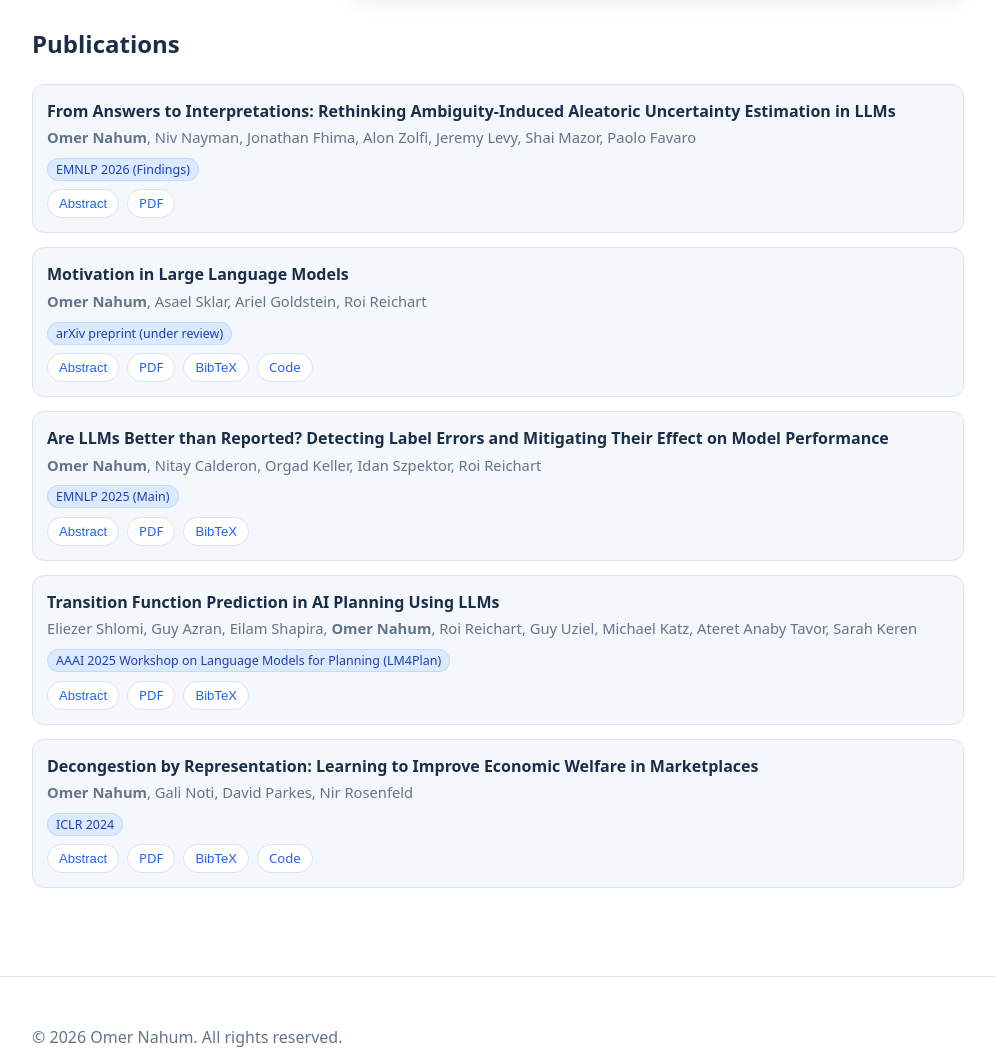
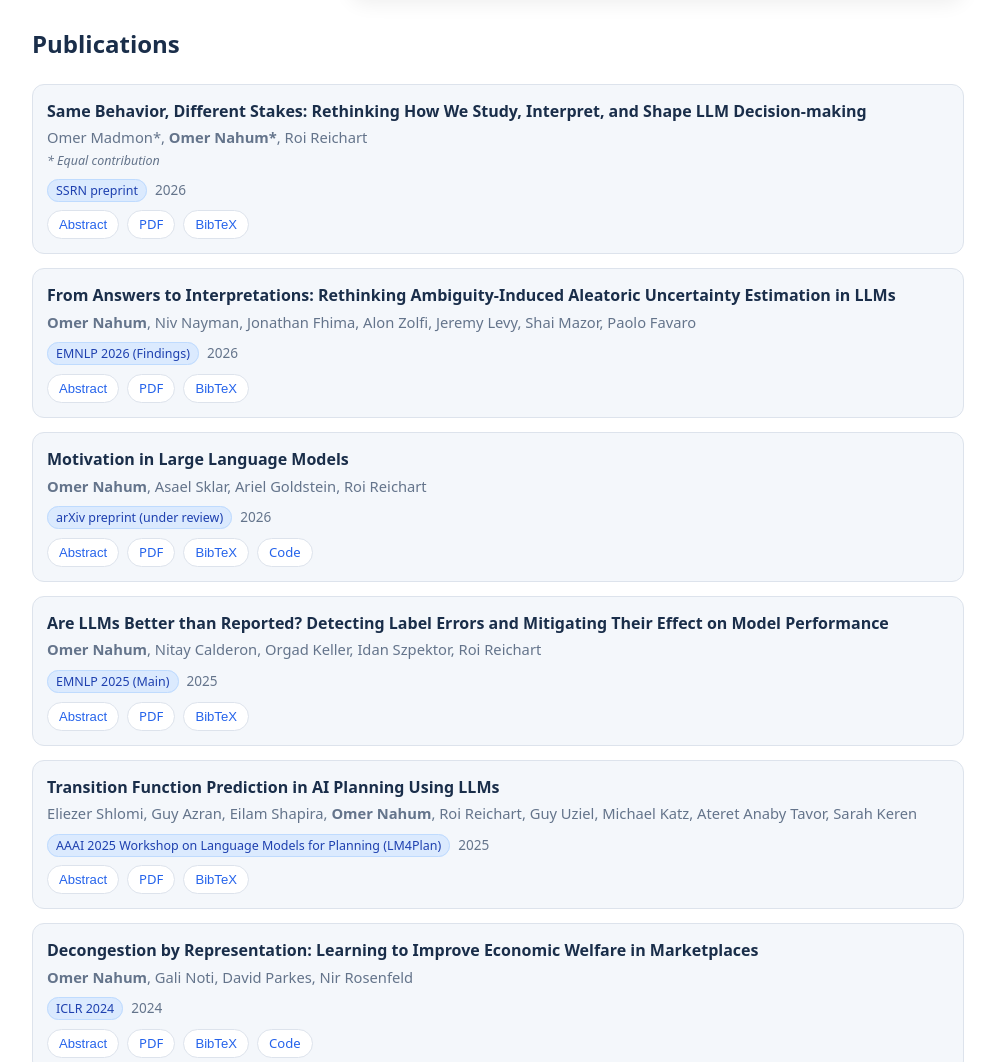
Before and after one commit to omer6nahum/omer6nahum.github.io, a plain HTML site: page index.html in a window 1280 px wide. Shown: the part 898-1960 px from the top of the page, without its empty margins (142-1137 px from the left). Drawn offline with Linux system fonts and the light colour scheme; some icons are missing.

Commit message:
Add Same Behavior, Different Stakes paper; show years; update EMNLP Findings links
- Add SSRN paper with equal-contribution marks and note
- Point aleatoric uncertainty paper to ACL Anthology PDF and add its BibTeX
- Show year next to venue badge; order newest-first within a year

Co-Authored-By: Claude Opus 5.5 <noreply@anthropic.com>

```diff
--- a/assets/pubs.js
+++ b/assets/pubs.js
@@ -9,7 +9,8 @@ async function renderPublications(containerId) {
 
   const resp = await fetch('data/publications.json');
   const pubs = await resp.json();
-  _sortedPubs = pubs.sort((a, b) => b.year - a.year || a.title.localeCompare(b.title));
+  // Newest year first; within a year, keep the order in publications.json (list newest first there).
+  _sortedPubs = pubs.sort((a, b) => b.year - a.year);
 
   container.innerHTML = _sortedPubs.map((pub, i) => {
     const links = [
@@ -22,14 +23,15 @@ async function renderPublications(containerId) {
     ].filter(Boolean).join('');
 
     const authors = pub.authors
-      .map(a => a === 'Omer Nahum' ? `<strong>${a}</strong>` : a)
+      .map(a => a.replace(/\*$/, '') === 'Omer Nahum' ? `<strong>${a}</strong>` : a)
       .join(', ');
 
     return `
       <li class="pub">
         <div class="title">${pub.title}</div>
         <div class="meta">${authors}</div>
-        <div class="venue-line"><span class="badge">${pub.venue}</span></div>
+        ${pub.authors.some(a => a.endsWith('*')) ? `<div class="equal-note">* Equal contribution</div>` : ''}
+        <div class="venue-line"><span class="badge">${pub.venue}</span><span class="pub-year">${pub.year}</span></div>
         <div class="pub-links">${links}</div>
         ${pub.abstract ? `<div class="abstract-body" hidden><p>${pub.abstract}</p></div>` : ''}
       </li>`;
--- a/assets/styles.css
+++ b/assets/styles.css
@@ -65,7 +65,9 @@ h1,h2{color:var(--navy);}
 .pub{padding:14px; border:1px solid var(--border); border-radius:12px; background:var(--card);}
 .pub .title{font-weight:600; color:var(--navy);}
 .pub .meta{color:var(--muted); font-size:.92rem; margin-top:2px;}
+.pub .equal-note{color:var(--muted); font-size:.78rem; font-style:italic; margin-top:1px;}
 .venue-line{margin-top:6px;}
+.pub-year{margin-left:8px; color:var(--muted); font-size:.85rem;}
 .badge{padding:2px 8px; font-size:.78rem; border-radius:999px; background:#dbeafe; border:1px solid #bfdbfe; color:#1e40af; font-weight:400;}
 .pub-links{display:flex; gap:8px; flex-wrap:wrap; align-items:center; margin-top:8px;}
 
--- a/data/publications.json
+++ b/data/publications.json
@@ -1,4 +1,43 @@
 [
+  {
+    "title": "Same Behavior, Different Stakes: Rethinking How We Study, Interpret, and Shape LLM Decision-making",
+    "authors": ["Omer Madmon*", "Omer Nahum*", "Roi Reichart"],
+    "year": 2026,
+    "venue": "SSRN preprint",
+    "abstract": "Large language models (LLMs) are increasingly studied and deployed as rational agents, models of human behavior, and collaborative decision-making systems. Yet, the same observed behavior can support different conclusions depending on what the model represents and how it is evaluated. Such differences are familiar from studies of human behavior, but the pace of LLM research and reuse of models across settings make them particularly pressing. Inspired by fundamental research contributions at the intersection of AI, game theory and behavioral economics, we propose a taxonomy for making behavioral interpretations of LLMs explicit. We examine how these interpretations should inform research, evaluation, deployment, and the deliberate shaping of LLM behavior. We advocate multidisciplinary awareness to consider alternative interpretations, assess which conclusions remain justified under them, and support exchange between behavioral science and AI. Finally, we discuss limitations of the framework and the scientific and societal risks of interpretive mismatch.",
+    "pdf_link": "https://papers.ssrn.com/sol3/papers.cfm?abstract_id=7679239",
+    "github_repo": null,
+    "poster": null,
+    "video": null,
+    "project_page": null,
+    "bibtex": "@misc{madmon-nahum-2026-same,\n  title = {Same Behavior, Different Stakes: Rethinking How We Study, Interpret, and Shape {LLM} Decision-making},\n  author = {Madmon, Omer and Nahum, Omer and Reichart, Roi},\n  year = {2026},\n  month = oct,\n  note = {Available at SSRN: https://ssrn.com/abstract=7679239},\n  howpublished = {SSRN preprint},\n  url = {https://ssrn.com/abstract=7679239}\n}"
+  },
+  {
+    "title": "From Answers to Interpretations: Rethinking Ambiguity-Induced Aleatoric Uncertainty Estimation in LLMs",
+    "authors": ["Omer Nahum", "Niv Nayman", "Jonathan Fhima", "Alon Zolfi", "Jeremy Levy", "Shai Mazor", "Paolo Favaro"],
+    "year": 2026,
+    "venue": "EMNLP 2026 (Findings)",
+    "abstract": "A key challenge in reliable LLM deployment is recognizing when uncertainty reflects irreducible variability in the task rather than limitations in the model's knowledge. In language tasks, a central source of such aleatoric uncertainty is input ambiguity or underspecification, where multiple interpretations remain plausible. Existing decomposition methods estimate aleatoric uncertainty by generating multiple clarifications of the input, querying the model for an answer under each clarification, and comparing the resulting answers. We argue that answers are not necessary for identifying ambiguity: they are often redundant, add avoidable cost, and can mislead through epistemic leakage. We support this claim theoretically, and propose a clarification-only approach that estimates this ambiguity-induced component directly from the space of plausible interpretations, without answers to the clarified inputs. Using ambiguity detection as an operational evaluation across three benchmarks, this direct approach improves AUROC (63.34 vs. 60.85), reduces computational cost by 4–26× in output tokens and 2.2–3.5× in API calls, and yields estimates with substantially lower correlation with epistemic uncertainty. Overall, our results suggest that ambiguity-induced aleatoric uncertainty is better estimated from the interpretation space than from the response space.",
+    "pdf_link": "https://aclanthology.org/2026.findings-emnlp.2455.pdf",
+    "github_repo": null,
+    "poster": null,
+    "video": null,
+    "project_page": null,
+    "bibtex": "@inproceedings{nahum-etal-2026-answers,\n    title = \"From Answers to Interpretations: Rethinking Ambiguity-Induced Aleatoric Uncertainty Estimation in {LLM}s\",\n    author = \"Nahum, Omer and Nayman, Niv and Fhima, Jonathan and Zolfi, Alon and Levy, Jeremy and Mazor, Shai and Favaro, Paolo\",\n    booktitle = \"Findings of the {A}ssociation for {C}omputational {L}inguistics: {EMNLP} 2026\",\n    month = oct,\n    year = \"2026\",\n    address = \"Budapest, Hungary\",\n    publisher = \"Association for Computational Linguistics\",\n    url = \"https://aclanthology.org/2026.findings-emnlp.2455/\",\n    doi = \"10.18653/2026.findings-emnlp.2455\",\n    pages = \"52799--52827\"\n}"
+  },
+  {
+    "title": "Motivation in Large Language Models",
+    "authors": ["Omer Nahum", "Asael Sklar", "Ariel Goldstein", "Roi Reichart"],
+    "year": 2026,
+    "venue": "arXiv preprint (under review)",
+    "abstract": "Motivation is a central driver of human behavior, shaping decisions, goals, and task performance. As large language models (LLMs) become increasingly aligned with human preferences, we ask whether they exhibit something akin to motivation. We examine whether LLMs \"report\" varying levels of motivation, how these reports relate to their behavior, and whether external factors can influence them. Our experiments reveal consistent and structured patterns that echo human psychology: self-reported motivation aligns with different behavioral signatures, varies across task types, and can be modulated by external manipulations. These findings demonstrate that motivation is a coherent organizing construct for LLM behavior, systematically linking reports, choices, effort, and performance, and revealing motivational dynamics that resemble those documented in human psychology. This perspective deepens our understanding of model behavior and its connection to human-inspired concepts.",
+    "pdf_link": "https://arxiv.org/pdf/2603.14347.pdf",
+    "github_repo": "https://github.com/omer6nahum/motivation_llms",
+    "poster": null,
+    "video": null,
+    "project_page": null,
+    "bibtex": "@article{nahum2026motivation,\n  title = {Motivation in Large Language Models},\n  author = {Nahum, Omer and Sklar, Asael and Goldstein, Ariel and Reichart, Roi},\n  journal = {arXiv preprint arXiv:2603.14347},\n  year = {2026},\n  url = {https://arxiv.org/abs/2603.14347},\n  doi = {10.48550/arXiv.2603.14347}\n}"
+  },
   {
     "title": "Are LLMs Better than Reported? Detecting Label Errors and Mitigating Their Effect on Model Performance",
     "authors": ["Omer Nahum", "Nitay Calderon", "Orgad Keller", "Idan Szpektor", "Roi Reichart"],
@@ -26,19 +65,6 @@
     "bibtex": "@inproceedings{shlomi2025transition,\n  title={Transition Function Prediction in AI Planning Using LLMs},\n  author={Shlomi, Eliezer and Azran, Guy and Shapira, Eilam and Nahum, Omer and Reichart, Roi and Uziel, Guy and Katz, Michael and Tavor, Ateret Anaby and Keren, Sarah},\n  booktitle={AAAI Workshop on Language Models for Planning (LM4Plan)},\n  year={2025},\n  url={https://openreview.net/forum?id=SPRYlWKaPj}\n}"
   },
   {
-    "title": "Motivation in Large Language Models",
-    "authors": ["Omer Nahum", "Asael Sklar", "Ariel Goldstein", "Roi Reichart"],
-    "year": 2026,
-    "venue": "arXiv preprint (under review)",
-    "abstract": "Motivation is a central driver of human behavior, shaping decisions, goals, and task performance. As large language models (LLMs) become increasingly aligned with human preferences, we ask whether they exhibit something akin to motivation. We examine whether LLMs \"report\" varying levels of motivation, how these reports relate to their behavior, and whether external factors can influence them. Our experiments reveal consistent and structured patterns that echo human psychology: self-reported motivation aligns with different behavioral signatures, varies across task types, and can be modulated by external manipulations. These findings demonstrate that motivation is a coherent organizing construct for LLM behavior, systematically linking reports, choices, effort, and performance, and revealing motivational dynamics that resemble those documented in human psychology. This perspective deepens our understanding of model behavior and its connection to human-inspired concepts.",
-    "pdf_link": "https://arxiv.org/pdf/2603.14347.pdf",
-    "github_repo": "https://github.com/omer6nahum/motivation_llms",
-    "poster": null,
-    "video": null,
-    "project_page": null,
-    "bibtex": "@article{nahum2026motivation,\n  title = {Motivation in Large Language Models},\n  author = {Nahum, Omer and Sklar, Asael and Goldstein, Ariel and Reichart, Roi},\n  journal = {arXiv preprint arXiv:2603.14347},\n  year = {2026},\n  url = {https://arxiv.org/abs/2603.14347},\n  doi = {10.48550/arXiv.2603.14347}\n}"
-  },
-  {
     "title": "Decongestion by Representation: Learning to Improve Economic Welfare in Marketplaces",
     "authors": ["Omer Nahum", "Gali Noti", "David Parkes", "Nir Rosenfeld"],
     "year": 2024,
@@ -50,18 +76,5 @@
     "video": null,
     "project_page": null,
     "bibtex": "@inproceedings{nahum2024decongestion,\n  title={Decongestion by Representation: Learning to Improve Economic Welfare in Marketplaces},\n  author={Nahum, Omer and Noti, Gali and Parkes, David and Rosenfeld, Nir},\n  booktitle={International Conference on Learning Representations (ICLR)},\n  year={2024},\n  url={https://openreview.net/forum?id=coIaBY8EVF}\n}"
-  },
-  {
-    "title": "From Answers to Interpretations: Rethinking Ambiguity-Induced Aleatoric Uncertainty Estimation in LLMs",
-    "authors": ["Omer Nahum", "Niv Nayman", "Jonathan Fhima", "Alon Zolfi", "Jeremy Levy", "Shai Mazor", "Paolo Favaro"],
-    "year": 2026,
-    "venue": "EMNLP 2026 (Findings)",
-    "abstract": "A key challenge in reliable LLM deployment is recognizing when uncertainty reflects irreducible variability in the task rather than limitations in the model's knowledge. In language tasks, a central source of such aleatoric uncertainty is input ambiguity or underspecification, where multiple interpretations remain plausible. Existing decomposition methods estimate aleatoric uncertainty by generating multiple clarifications of the input, querying the model for an answer under each clarification, and comparing the resulting answers. We argue that answers are not necessary for identifying ambiguity: they are often redundant, add avoidable cost, and can mislead through epistemic leakage. We support this claim theoretically, and propose a clarification-only approach that estimates this ambiguity-induced component directly from the space of plausible interpretations, without answers to the clarified inputs. Using ambiguity detection as an operational evaluation across three benchmarks, this direct approach improves AUROC (63.34 vs. 60.85), reduces computational cost by 4–26× in output tokens and 2.2–3.5× in API calls, and yields estimates with substantially lower correlation with epistemic uncertainty. Overall, our results suggest that ambiguity-induced aleatoric uncertainty is better estimated from the interpretation space than from the response space.",
-    "pdf_link": "https://arxiv.org/pdf/2609.04543.pdf",
-    "github_repo": null,
-    "poster": null,
-    "video": null,
-    "project_page": null,
-    "bibtex": null
   }
 ]
```
